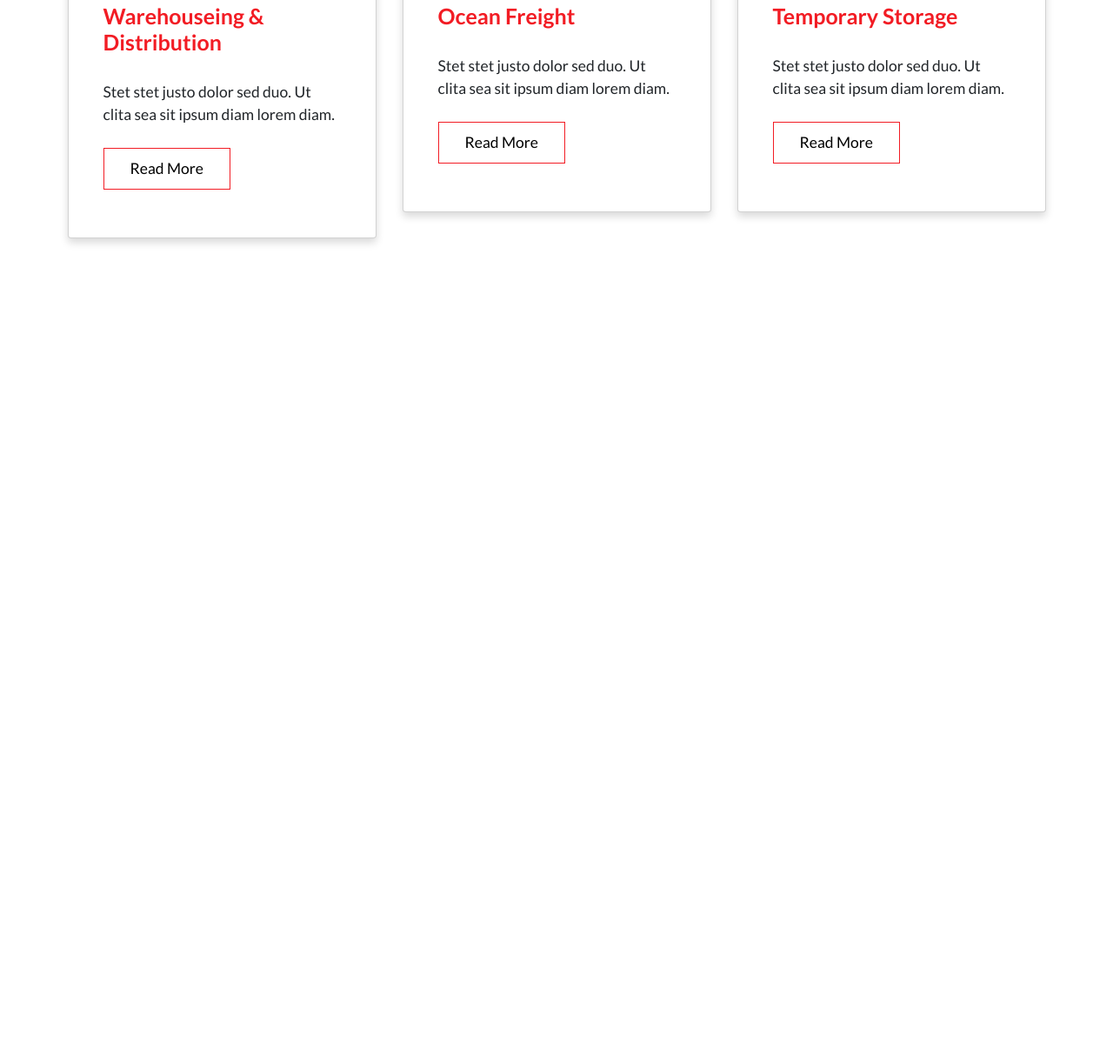
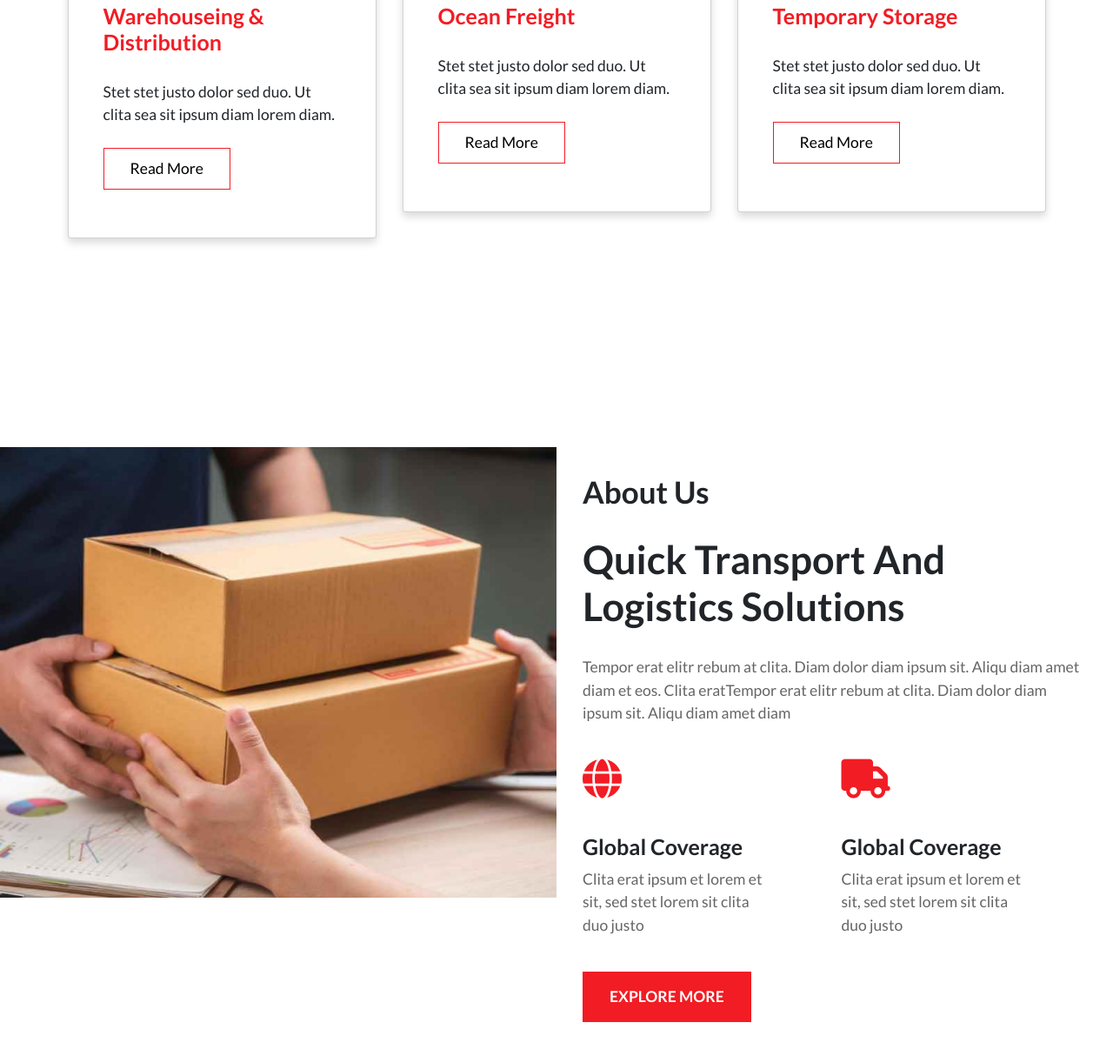
Before and after one commit to sravannk21/shipwell-final, a website: page index.html in a window 1280 px wide. Shown: the part 1813-3027 px from the top of the page at 87% size. Before the commit the page ends 2247 px from the top, so only its background shows below. Drawn offline with Linux system fonts and the light colour scheme.

Commit message:
about section created and styled

```diff
--- a/index.html
+++ b/index.html
@@ -193,6 +193,48 @@
                 </div>
             </div>
         </section>
+
+        <section class="about u-padding-py-large">
+            <div class="row m-0 flex-sm-row-reverse">
+                <div class="col-md-6 px-5">
+                    <h2 class="display-4 fw-bold text-capitalize my-5">
+                        About Us
+                    </h2>
+                    <h2 class="display-2 fw-bold text-capitalize my-5">
+                        Quick Transport and <br />Logistics Solutions
+                    </h2>
+                    <p class="text-start fs-3 text-light">
+                        Tempor erat elitr rebum at clita. Diam dolor diam ipsum sit. Aliqu diam amet diam et eos. Clita eratTempor erat elitr rebum at clita. Diam dolor diam ipsum sit. Aliqu diam amet diam
+                    </p>
+                    <div class="row pt-5">
+                        <div class="col-md-6">
+                            <i class="fa-sharp fa-solid fa-globe mb-5 display-2 text-secondary"></i>
+                            <h3 class="display-6 text-start my-3 fw-bold text-capitalize">
+                                Global Coverage
+                            </h3>
+                            <p class="text-start fs-3 w-75 text-light">
+                                Clita erat ipsum et lorem et sit, sed stet lorem sit clita duo justo
+                            </p>
+                        </div>
+                        <div class="col-md-6">
+                            <i class="fa-sharp fa-solid fa-truck mb-5 display-2 text-secondary"></i>
+                            <h3 class="display-6 text-start my-3 fw-bold text-capitalize">
+                                Global Coverage
+                            </h3>
+                            <p class="text-start fs-3 w-75 text-light">
+                                Clita erat ipsum et lorem et sit, sed stet lorem sit clita duo justo
+                            </p>
+                        </div>
+                    </div>
+                    <a href="#" class="btn btn-secondary text-white text-uppercase btn-lg p-4 fs-3 fw-bold rounded-0 my-5 py-4 px-5">
+                        Explore More
+                    </a>
+                </div>
+                <div class="col-md-6 p-0">
+                    <img src="./build/img/about.jpg" class="img-fluid w-100 h-75" alt="">
+                </div>
+            </div>
+        </section>
     </main>
 </body>
 
```
Also changed, not shown: build/css/style.css, build/img/about.jpg (added), build/sass/abstractions/__variables.scss.
